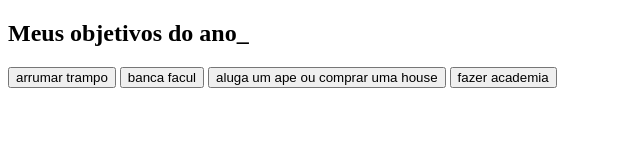
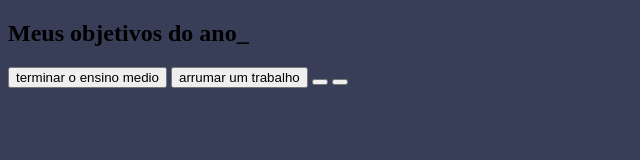
Before and after one commit to fernandagcarmo/aluraplus, a plain HTML site: page index.html in a window 1280 px wide. Shown: the whole page, without its empty margins (0-640 px from the left). Drawn offline with Linux system fonts and the light colour scheme.

Commit message:
Add files via upload

```diff
--- a/index.html
+++ b/index.html
@@ -12,10 +12,10 @@
     <section class="conteudo-principal">
         <h2 class="titulo-principal">Meus objetivos do ano<span>_</span></h2>
         <div class="botoes">
-            <button class="botao">arrumar trampo</button>
-            <button class="botao">banca facul</button>
-            <button class="botao">aluga um ape ou comprar uma house</button>
-            <button class="botao">fazer academia</button>
+            <button class="botao">terminar o ensino medio</button>
+            <button class="botao">arrumar um trabalho</button>
+            <button class="botao"></button>
+            <button class="botao"></button>
         </div>
     </section>
 </body>
--- a/style.css
+++ b/style.css
@@ -0,0 +1,3 @@
+body {
+    background-color: #383D58;
+}
```
